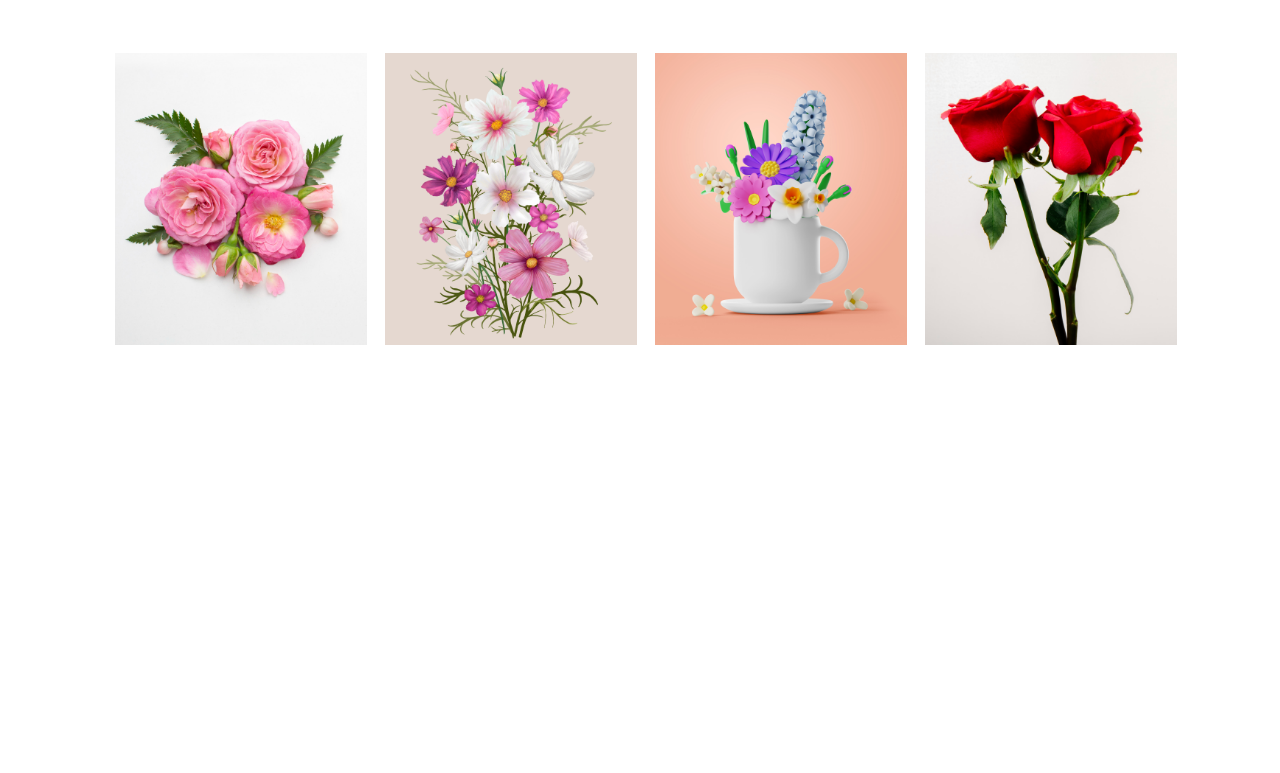
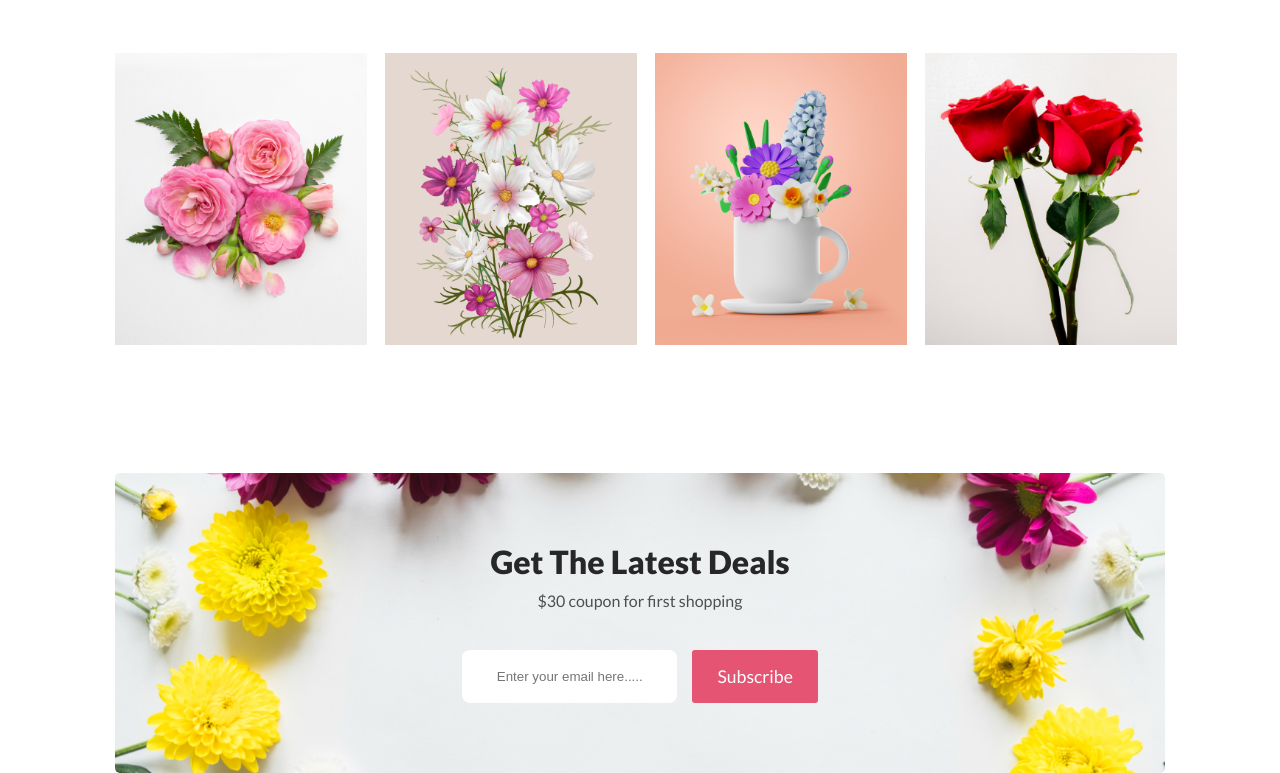
Before and after one commit to Momen1995/flower-shop, a plain HTML site: page index.html in a window 1280 px wide. Shown: the part 2212-2985 px from the top of the page. Before the commit the page ends 2557 px from the top, so only its background shows below. Drawn offline with Linux system fonts and the light colour scheme.

Commit message:
background section commit

```diff
--- a/css/style.css
+++ b/css/style.css
@@ -207,7 +207,7 @@ main{
     width:50%;
     color:rgba(39,39,39,0.70);
     text-align: center;
-    font-size: 1rem;
+    font-size: 1rem
     margin: auto;
 }
 
@@ -224,3 +224,48 @@ main{
 
 
 /* =============background-img=============== */
+
+.background{
+    background-image: url("../Flower asset/Rectangle 9.png");
+    width: 100%;
+    height: 300px;
+    background-position: center;
+    background-size: cover;
+    background-repeat: no-repeat;
+    border-radius: 5px;
+    margin-top: 8rem;
+    text-align: center;
+    display: flex;
+    justify-content: center;
+    align-items: center;
+}
+
+.background-title{
+    color: #272727;
+    text-align: center;
+    font-size: 2rem;
+    font-weight: 800;
+}
+
+.background-detail{
+    color: rgba(39, 39, 39, 0.80);
+    text-align: center;
+    font-size: 1rem;
+    font-weight: 400;
+    margin: 10px 0 40px 0;
+}
+
+
+.form{
+    width: 100%;
+    display: flex;
+    gap: 15px;
+}
+input[type="text"]{
+    background-color: #fff;
+    padding: 1.2rem;
+    border-radius: 8px;
+    color: rgba(39, 39, 39, 0.60);
+    text-align: center;
+    font-weight: 400;
+}
--- a/index.html
+++ b/index.html
@@ -83,6 +83,17 @@
                     <img src="./Flower Asset/Rectangle 6.png">
                 </div>
             </section>
+
+            <section class="background">
+                <div class="background-container">
+                    <h4 class="background-title">Get The Latest Deals</h4>
+                    <p class="background-detail">$30 coupon for first shopping</p>
+                    <div class="form">
+                        <input type="text" placeholder="Enter your email here.....">
+                        <button class="btn-primary">Subscribe</button>
+                    </div>
+                </div>
+            </section>
         </div>
     </main>
 </body>
```
